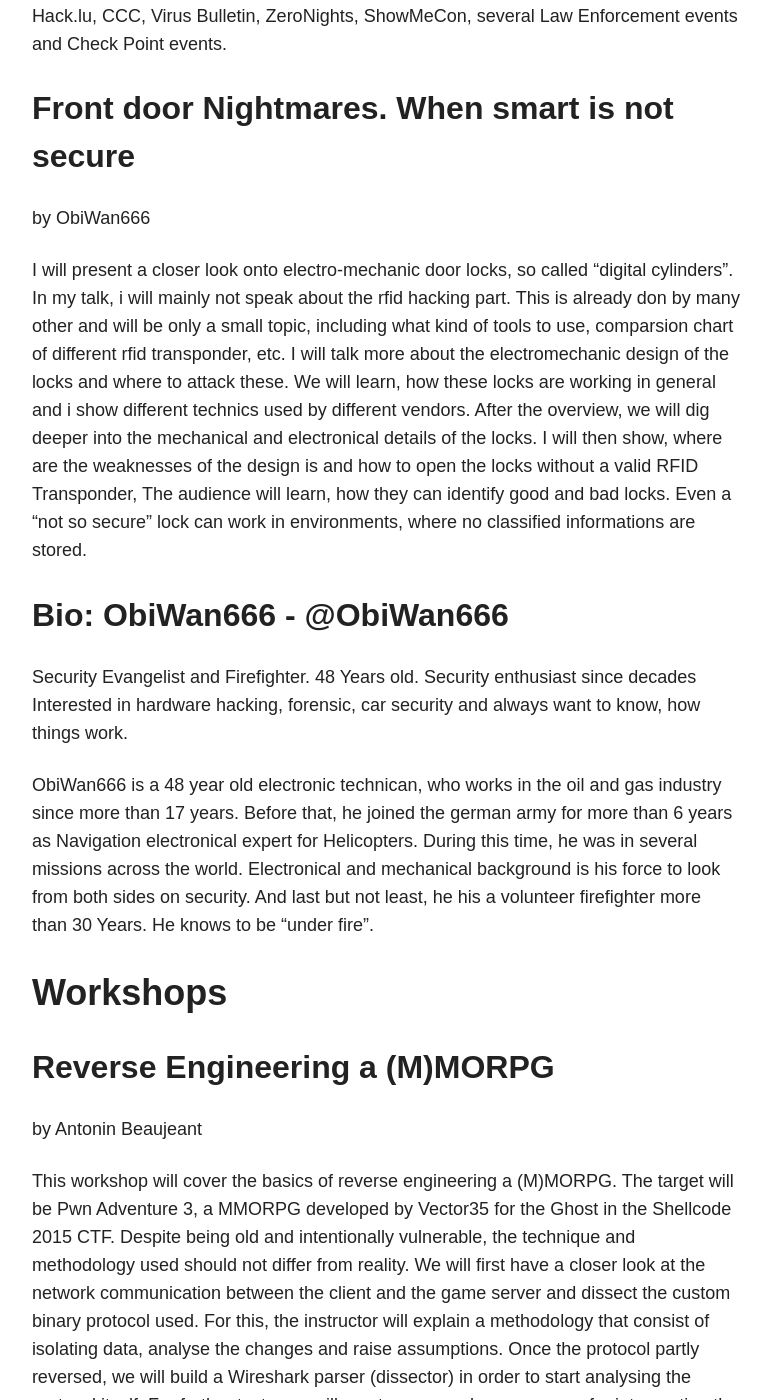
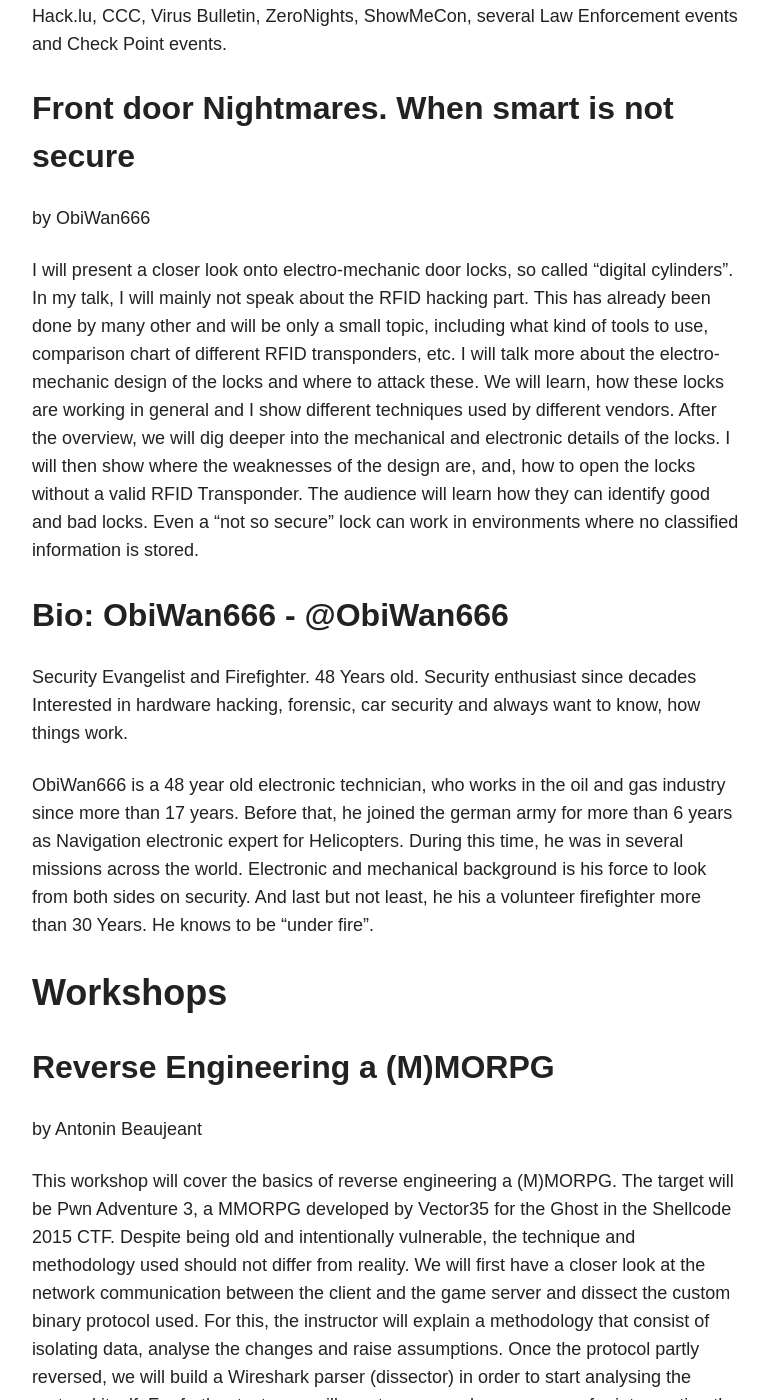
Before and after one commit to adulau/hack-lu-2017, a Jekyll site: the page built from talks/index.md, in a window 1280 px wide and 1400 px high, scrolled down 24286 px. Shown: the whole window, without its empty margins (254-1025 px from the left). Built offline with Jekyll 4.4.1, drawn with Linux system fonts in a browser that asks for light colours; nearby versions of some CDN libraries; some of the changed text lies outside the part shown.

Commit message:
Typos & editing

```diff
--- a/talks/index.md
+++ b/talks/index.md
@@ -796,14 +796,14 @@
 by ObiWan666
 
 I will present a closer look onto electro-mechanic door locks, so called "digital cylinders". In my
-talk, i will mainly not speak about the rfid hacking part. This is already don by many other and
-will be only a small topic, including what kind of tools to use, comparsion chart of different rfid
-transponder, etc. I will talk more about the electromechanic design of the locks and where to attack
-these. We will learn, how these locks are working in general and i show different technics used by different
-vendors. After the overview, we will dig deeper into the mechanical and electronical details of the locks. I
-will then show, where are the weaknesses of the design is and how to open the locks without a valid RFID
-Transponder, The audience will learn, how they can identify good and bad locks. Even a "not so secure" lock can
-work in environments, where no classified informations are stored.
+talk, I will mainly not speak about the RFID hacking part. This has already been done by many other and
+will be only a small topic, including what kind of tools to use, comparison chart of different RFID
+transponders, etc. I will talk more about the electro-mechanic design of the locks and where to attack
+these. We will learn, how these locks are working in general and I show different techniques used by different
+vendors. After the overview, we will dig deeper into the mechanical and electronic details of the locks. I
+will then show where the weaknesses of the design are, and, how to open the locks without a valid RFID
+Transponder. The audience will learn how they can identify good and bad locks. Even a "not so secure" lock can
+work in environments where no classified information is stored.
 
 Bio: ObiWan666 - @ObiWan666
 ---------------------------
@@ -812,9 +812,9 @@
 48 Years old. Security enthusiast since decades
 Interested in hardware hacking, forensic, car security and always want to know, how things work.
 
-ObiWan666 is a 48 year old electronic technican, who works in the oil and gas industry since more than 17 years.
-Before that, he joined the german army for more than 6 years as Navigation electronical expert for Helicopters.
-During this time, he was in several missions across the world. Electronical and mechanical background is his
+ObiWan666 is a 48 year old electronic technician, who works in the oil and gas industry since more than 17 years.
+Before that, he joined the german army for more than 6 years as Navigation electronic expert for Helicopters.
+During this time, he was in several missions across the world. Electronic and mechanical background is his
 force to look from both sides on security.
 And last but not least, he his a volunteer firefighter more than 30 Years.
 He knows to be "under fire".
```
Also changed, not shown: other parts of talks/index.md (+1 -1 lines).
